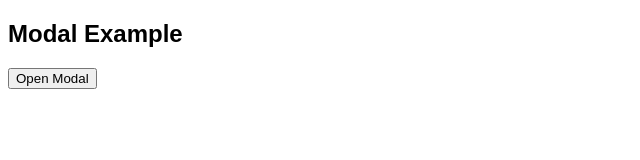
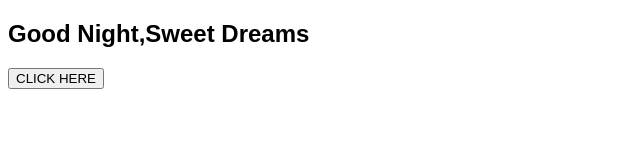
Before and after one commit to Shashank1412/modal, a plain HTML site: page index.html in a window 1280 px wide. Shown: the whole page, without its empty margins (0-640 px from the left). Drawn offline with Linux system fonts and the light colour scheme.

Commit message:
Update index.html

```diff
--- a/index.html
+++ b/index.html
@@ -47,10 +47,10 @@ body {font-family: Arial, Helvetica, sans-serif;}
 </head>
 <body>
 
-<h2>Modal Example</h2>
+<h2>Good Night,Sweet Dreams</h2>
 
 <!-- Trigger/Open The Modal -->
-<button id="myBtn">Open Modal</button>
+<button id="myBtn">CLICK HERE</button>
 
 <!-- The Modal -->
 <div id="myModal" class="modal">
@@ -60,7 +60,7 @@ body {font-family: Arial, Helvetica, sans-serif;}
     <span class="close">&times;</span>
     <img src="New Project (2).jpg" style="width: 20%;"/>
     <p>You are the light in my life.You have a pretty eyes that expresses your innocence in you.
-      You have a smile that lightens my worries.If I start describing you,it would be another lifetime.YOU ARE SO SPECIAL TO ME.
+      You have a smile that lightens my worries.If I start describing you,it would be another lifetime.<b>YOU ARE SO SPECIAL TO ME.I LOVE YOU SO MUCH</b>
     </p>
   </div>
 
```
